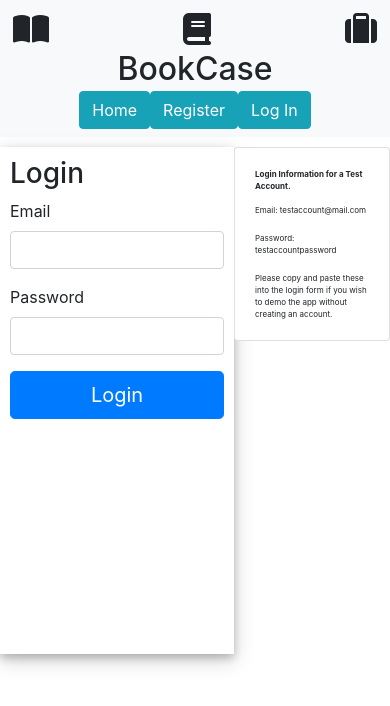
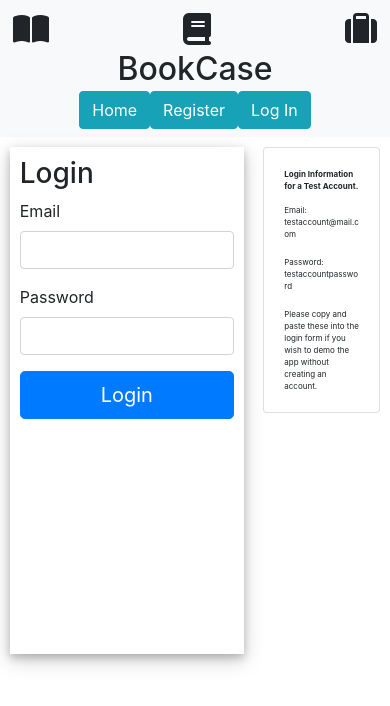
Before and after one commit to SAbbas2018/BookCase-Deployed, a React (Create React App) app in the folder client/: page /login in a window 390 px wide. Shown: the top 706 px of the page. Built offline with nearby package versions, Linux system fonts and the light colour scheme; no server answers.

Commit message:
fixes spacing on mobile devices for login form

```diff
--- a/client/src/App.css
+++ b/client/src/App.css
@@ -228,11 +228,10 @@ input[type="text"]::placeholder {
     width: 100%;
   }
   .test-acc-container {
-    width: 40%;
+    width: 30%;
     margin: auto;
     margin-top: 10px;
     font-size: 0.5em;
-    height: ;
   }
 }
 
@@ -248,7 +247,7 @@ input[type="text"]::placeholder {
     width: 100%;
   }
   .test-acc-container {
-    width: 40%;
+    width: 30%;
     margin: auto;
     margin-top: 10px;
     font-size: 0.5em;
```
